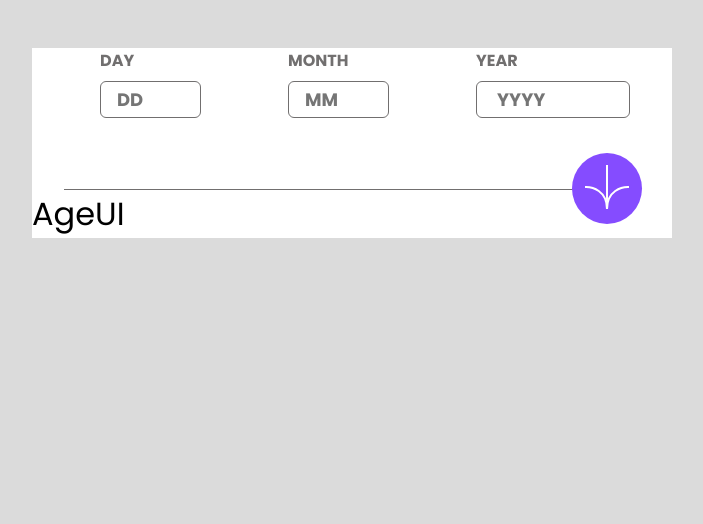
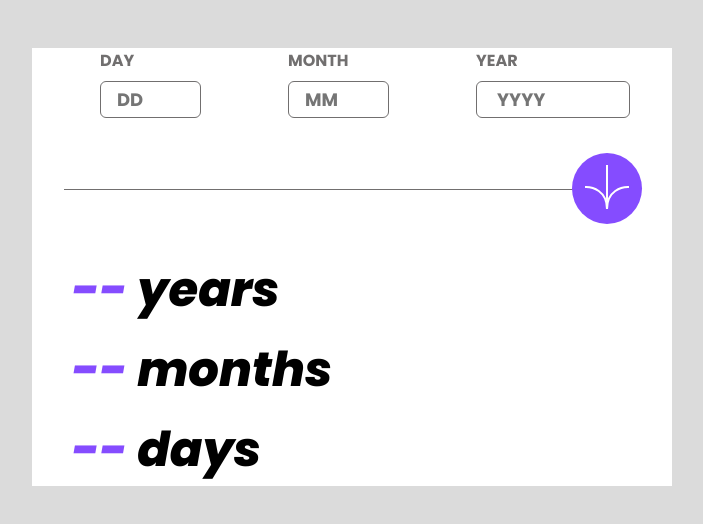
Before and after one commit to computeronaldo/Age-Calculator-App, a React (Vite) app: page / in a window 1280 px wide. Shown: the top 524 px of the page, without its empty margins (288-991 px from the left). Built offline with nearby package versions, Linux system fonts and the light colour scheme.

Commit message:
modified: added class to individual container item and added styles for same in css file

```diff
--- /dev/null
+++ b/src/components/AgeUI.css
@@ -0,0 +1,22 @@
+.container {
+  display: flex;
+  flex-direction: column;
+  /* align-items: cent; */
+  gap: 0.5rem;
+  margin-top: 4rem;
+  margin-left: 1rem;
+  font-weight: 700;
+  font-style: italic;
+  color: hsl(259, 100%, 65%);
+}
+
+.item {
+  color: black;
+}
+
+@media only screen and (min-width: 768px) {
+  .item-container {
+    font-size: 3rem;
+    margin-left: 1.5rem;
+  }
+}
--- a/src/components/AgeUI.tsx
+++ b/src/components/AgeUI.tsx
@@ -1,5 +1,19 @@
+import "./AgeUI.css";
+
 const AgeUI = () => {
-  return <div>AgeUI</div>;
+  return (
+    <div className="container">
+      <span className="item-container">
+        -- <span className="item">years</span>
+      </span>
+      <span className="item-container">
+        -- <span className="item">months</span>
+      </span>
+      <span className="item-container">
+        -- <span className="item">days</span>
+      </span>
+    </div>
+  );
 };
 
 export default AgeUI;
```
